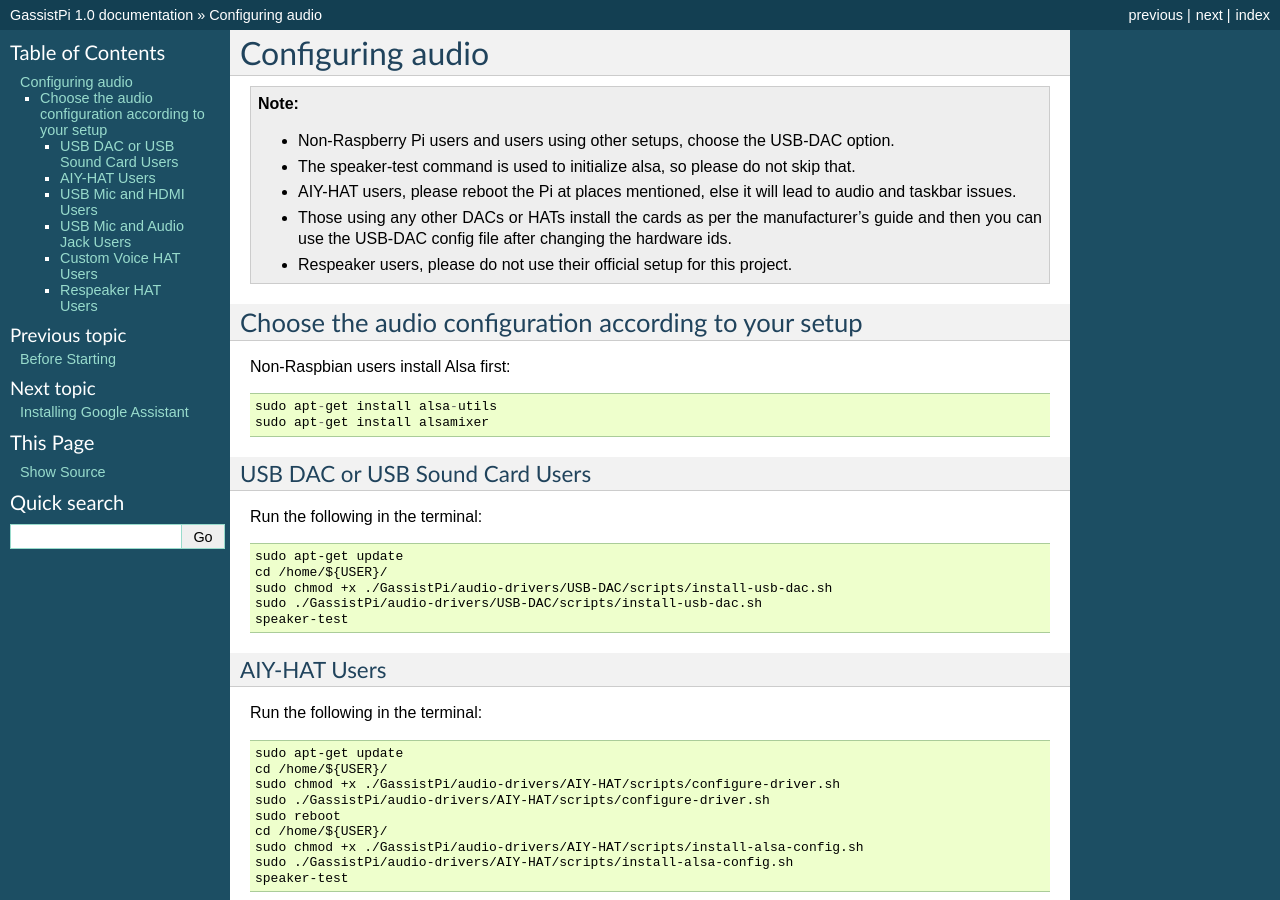
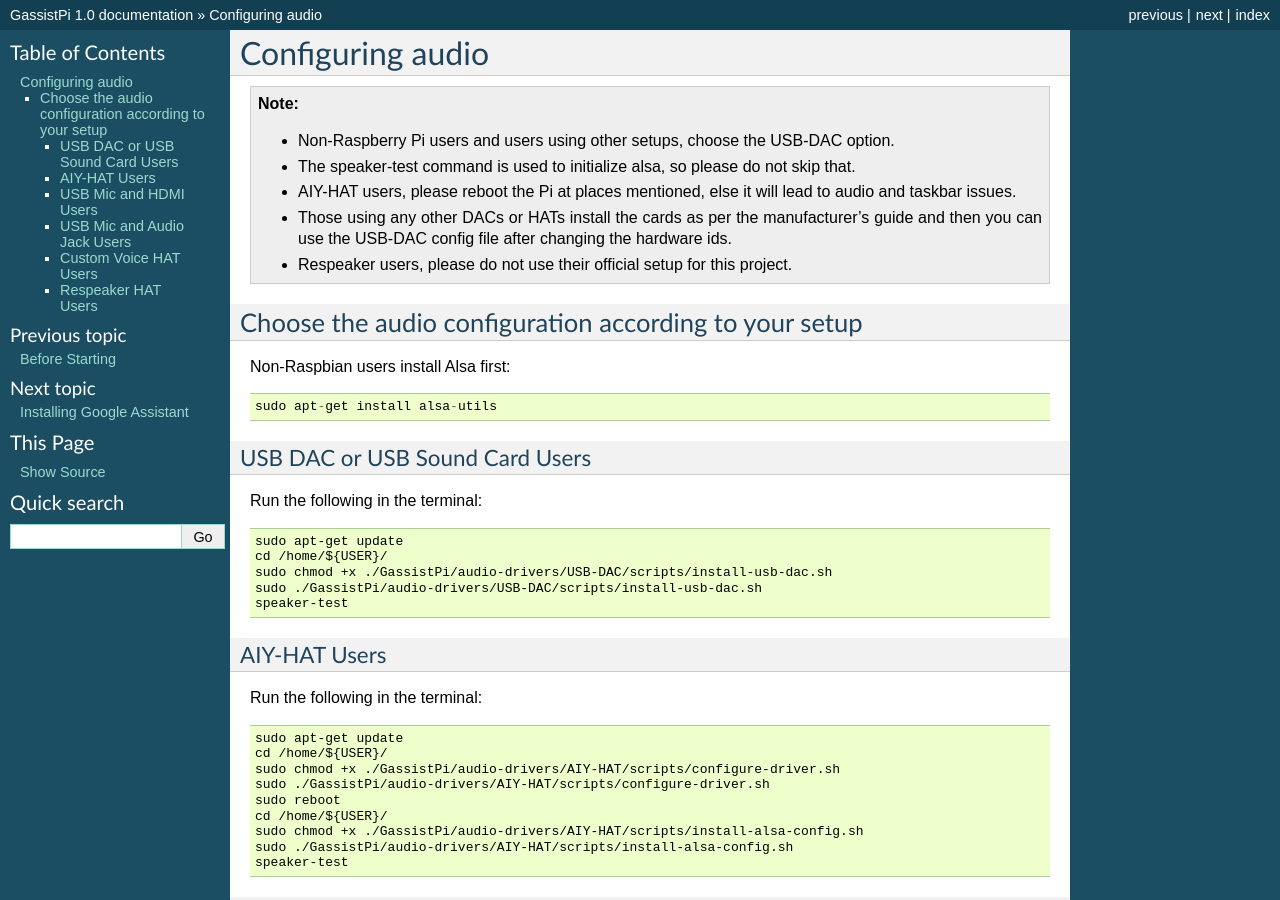
Before and after one commit to shivasiddharth/GassistPi-Documentation, a Sphinx documentation site: the page built from docs/audioconfig.rst, in a window 1280 px wide and 900 px high. Built offline with Sphinx 7.4.7, drawn with Linux system fonts in a browser that asks for light colours.

Commit message:
Update audioconfig.rst

```diff
--- a/docs/audioconfig.rst
+++ b/docs/audioconfig.rst
@@ -15,7 +15,6 @@
 Non-Raspbian users install Alsa first::
 
         sudo apt-get install alsa-utils
-        sudo apt-get install alsamixer
 
 
 USB DAC or USB Sound Card Users
```
